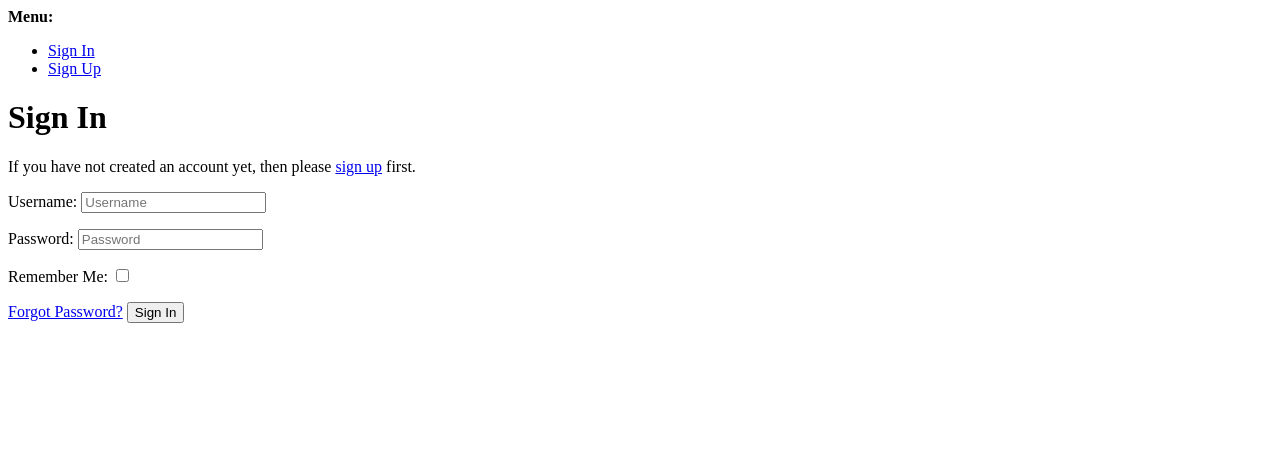
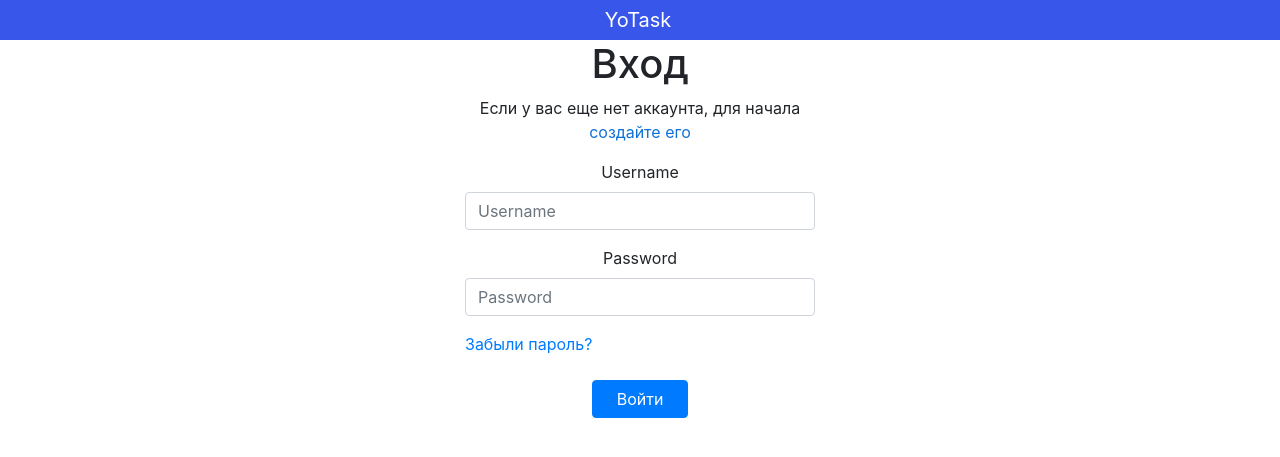
Before and after one commit to likeblood/YoHack, a Django app: page /accounts/login/ in a window 1280 px wide. Shown: the top 457 px of the page. Run offline with Django 3.2, Linux system fonts and the light colour scheme; some libraries are stand-ins or nearby versions.

```diff
--- a/YoTask/YoTask/templates/YoTask/include/header.html
+++ b/YoTask/YoTask/templates/YoTask/include/header.html
@@ -1,9 +1,11 @@
 <div>
     <nav class="navbar navbar-dark p-0" style="background-color: #3956eb">
         <div class="mx-auto">
-
-        <a class="navbar-brand mr-1" href="#">YoTask</a>
+            <a class="navbar-brand mr-1" href="#">YoTask</a>
+        </div>
+        <div>
 
         </div>
     </nav>
+
 </div>
--- a/YoTask/auth_templates/account/login.html
+++ b/YoTask/auth_templates/account/login.html
@@ -3,11 +3,15 @@
 {% load i18n %}
 {% load account socialaccount %}
 
-{% block head_title %}{% trans "Sign In" %}{% endblock %}
+{% block head_title %}{% trans "Sign in" %}{% endblock %}
 
 {% block content %}
 
-<h1>{% trans "Sign In" %}</h1>
+<div class="container" align="center" >
+
+  <div style="max-width: 350px;">
+
+    <h1 class="text-center">{% trans "Вход" %}</h1>
 
     {% get_providers as socialaccount_providers %}
 
@@ -29,18 +33,49 @@ for a {{ site_name }} account and sign in below:{% endblocktrans %}</p>
     {% include "socialaccount/snippets/login_extra.html" %}
 
     {% else %}
-<p>{% blocktrans %}If you have not created an account yet, then please
-<a href="{{ signup_url }}">sign up</a> first.{% endblocktrans %}</p>
+
+    <p class="text-center">{% blocktrans %}Если у вас еще нет аккаунта, для начала
+      <a href="{{ signup_url }}" style="color: #1070d6">создайте его</a>{% endblocktrans %}</p>
     {% endif %}
-
+    <div class="form-group">
       <form class="login" method="POST" action="{% url 'account_login' %}">
         {% csrf_token %}
-  {{ form.as_p }}
+        <div class="errorText">{{ form.errors }}</div>
+        <div>
+
+          <div class="form-group">
+            <label>{{ form.login.label}}</label>
+            {{ form.login }}
+            <script>
+              document.getElementById('id_login').classList.add('form-control')
+            </script>
+          </div>
+
+          <div class="form-group">
+
+
+            <label style="text-align: left !important">{{ form.password.label}}</label>
+
+            {{form.password }}
+            <script>
+              document.getElementById('id_password').classList.add('form-control')
+            </script>
+          </div>
+        </div>
         {% if redirect_field_value %}
         <input type="hidden" name="{{ redirect_field_name }}" value="{{ redirect_field_value }}" />
         {% endif %}
-  <a class="button secondaryAction" href="{% url 'account_reset_password' %}">{% trans "Forgot Password?" %}</a>
-  <button class="primaryAction" type="submit">{% trans "Sign In" %}</button>
+        <div class="text-left">
+          <a class="button secondaryAction" href="{% url 'account_reset_password' %}">{% trans "Забыли пароль?" %}</a>
+        </div>
+        <div class="text-center">
+          <button class="primaryAction btn btn-primary px-4 mt-4" type="submit">{% trans "Войти" %}</button>
+        </div>
       </form>
+    </div>
+  </div>
+
+
+</div>
 
 {% endblock %}
--- a/YoTask/auth_templates/base.html
+++ b/YoTask/auth_templates/base.html
@@ -4,33 +4,23 @@
     <title>{% block head_title %}{% endblock %}</title>
     {% block extra_head %}
     {% endblock %}
+    <link rel="stylesheet" href="https://stackpath.bootstrapcdn.com/bootstrap/4.4.1/css/bootstrap.min.css" integrity="sha384-Vkoo8x4CGsO3+Hhxv8T/Q5PaXtkKtu6ug5TOeNV6gBiFeWPGFN9MuhOf23Q9Ifjh" crossorigin="anonymous">
+    <script src="https://code.jquery.com/jquery-3.4.1.slim.min.js" integrity="sha384-J6qa4849blE2+poT4WnyKhv5vZF5SrPo0iEjwBvKU7imGFAV0wwj1yYfoRSJoZ+n" crossorigin="anonymous"></script>
+    <script src="https://cdn.jsdelivr.net/npm/popper.js@1.16.0/dist/umd/popper.min.js" integrity="sha384-Q6E9RHvbIyZFJoft+2mJbHaEWldlvI9IOYy5n3zV9zzTtmI3UksdQRVvoxMfooAo" crossorigin="anonymous"></script>
+    <script src="https://stackpath.bootstrapcdn.com/bootstrap/4.4.1/js/bootstrap.min.js" integrity="sha384-wfSDF2E50Y2D1uUdj0O3uMBJnjuUD4Ih7YwaYd1iqfktj0Uod8GCExl3Og8ifwB6" crossorigin="anonymous"></script>
+    <div>
+        <nav class="navbar navbar-dark p-0" style="background-color: #3956eb">
+            <div class="mx-auto">
+
+            <a class="navbar-brand mr-1" href="#">YoTask</a>
+
+            </div>
+        </nav>
+    </div>
+
   </head>
   <body>
     {% block body %}
-
-    {% if messages %}
-    <div>
-      <strong>Messages:</strong>
-      <ul>
-        {% for message in messages %}
-        <li>{{message}}</li>
-        {% endfor %}
-      </ul>
-    </div>
-    {% endif %}
-
-    <div>
-      <strong>Menu:</strong>
-      <ul>
-        {% if user.is_authenticated %}
-        <li><a href="{% url 'account_email' %}">Change E-mail</a></li>
-        <li><a href="{% url 'account_logout' %}">Sign Out</a></li>
-        {% else %}
-        <li><a href="{% url 'account_login' %}">Sign In</a></li>
-        <li><a href="{% url 'account_signup' %}">Sign Up</a></li>
-        {% endif %}
-      </ul>
-    </div>
     {% block content %}
     {% endblock %}
     {% endblock %}
```
Also changed, not shown: YoTask/YoTask/settings.py (+10 -0 lines), YoTask/auth_templates/account/logout.html (+11 -9 lines), YoTask/usersApp/forms.py (+22 -0 lines). Lines whose indentation alone changed are shown as unchanged.
